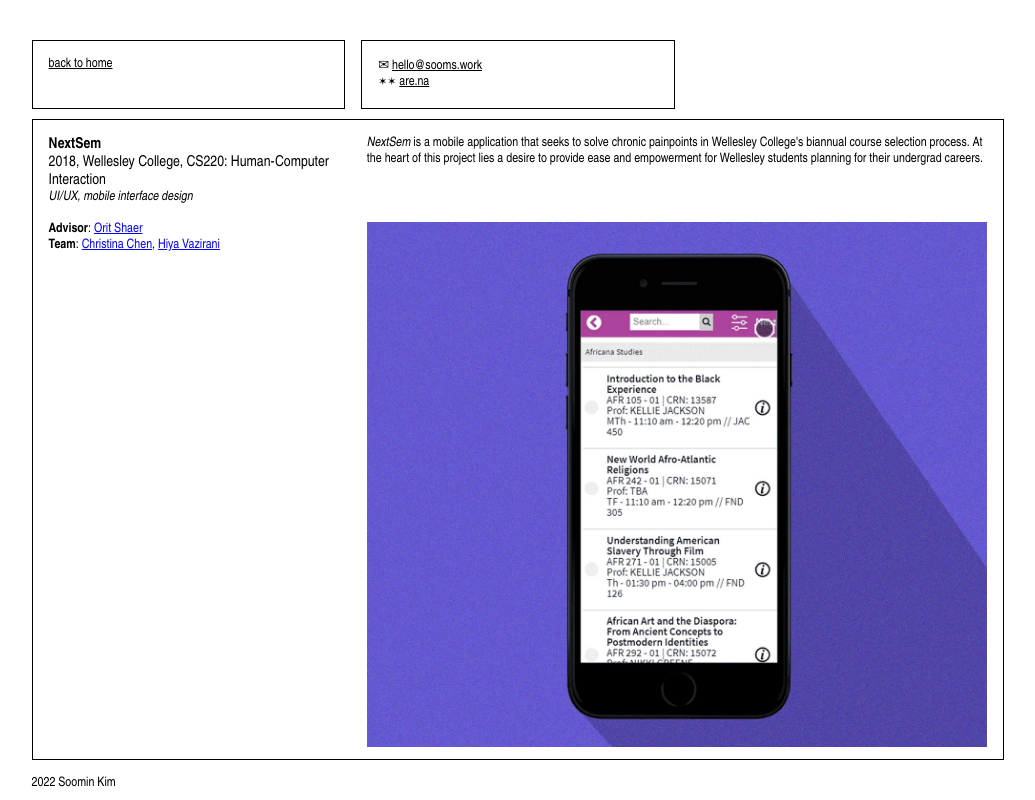
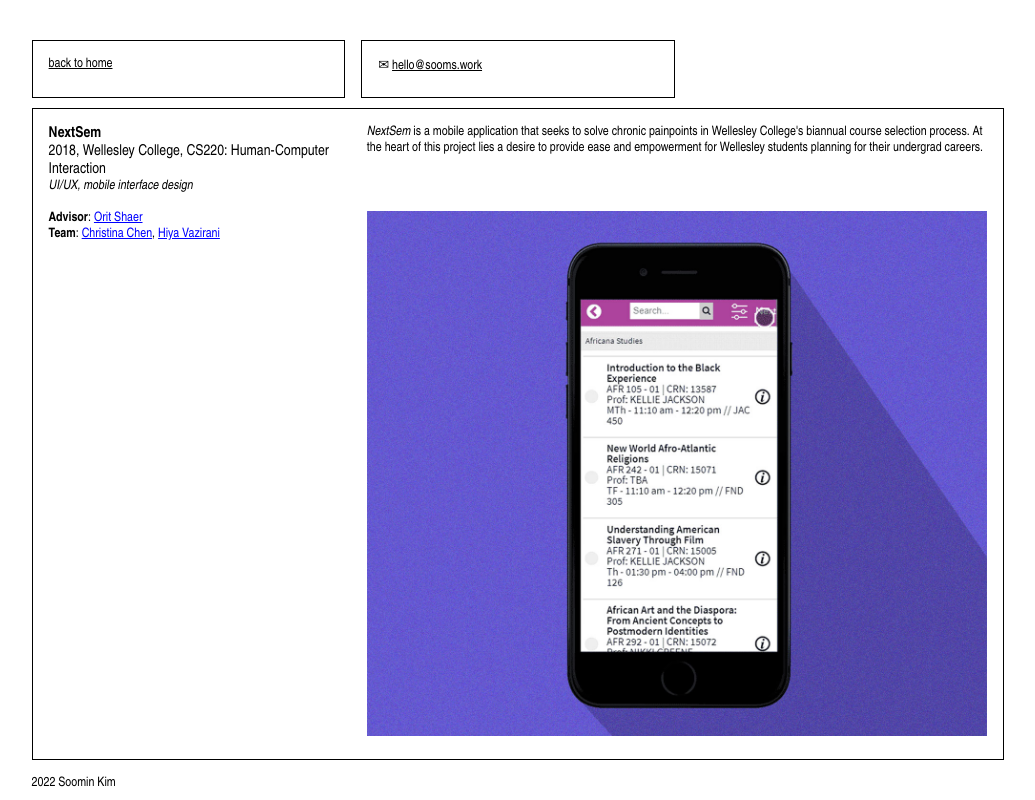
Before and after one commit to soomskim/sooms.work, a plain HTML site: page 01-nextsem.html in a window 1280 px wide. Shown: the whole page, without its empty margins (122-1157 px from the left). Drawn offline with Linux system fonts and the light colour scheme.

Commit message:
Add files via upload

```diff
--- a/01-nextsem.html
+++ b/01-nextsem.html
@@ -17,9 +17,7 @@
             <h3><a href="../index.html">back to home</a><br></h3>
         </div>
         <div>
-            <p>✉ <a href="mailto: hello@sooms.work">hello@sooms.work</a><br>
-            <font style="font-size:smaller">✶✶</font> <a href="https://www.are.na/soomin-kim">are.na</a>
-            </p>
+            <p>✉ <a href="mailto: hello@sooms.work">hello@sooms.work</a></p>
         </div>
     </div>
 
```
Also changed, not shown: 02-clevr.html (+1 -3 lines), 03-pac.html (+1 -3 lines), 04-joyceflorist.html (+1 -3 lines).
